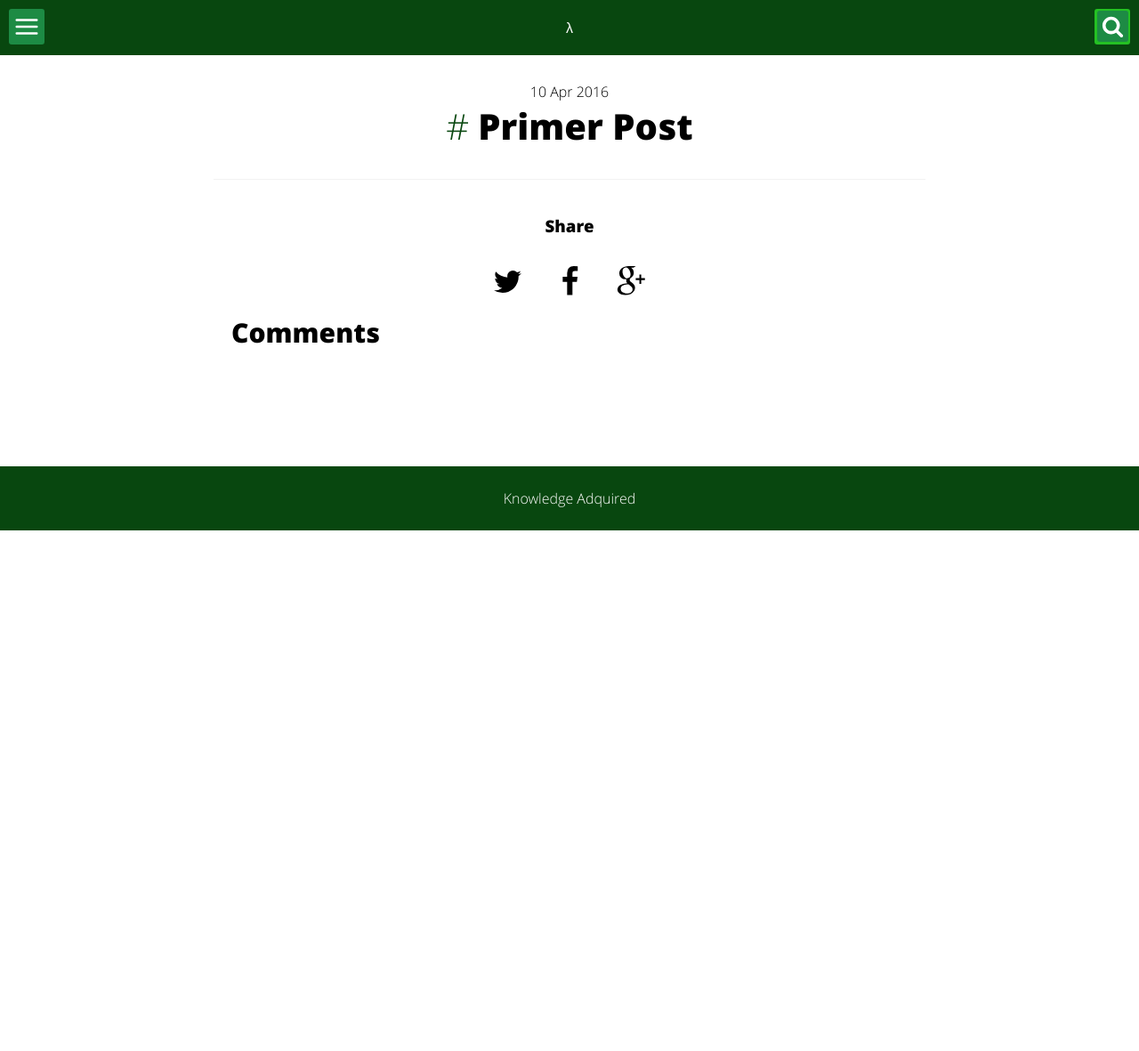
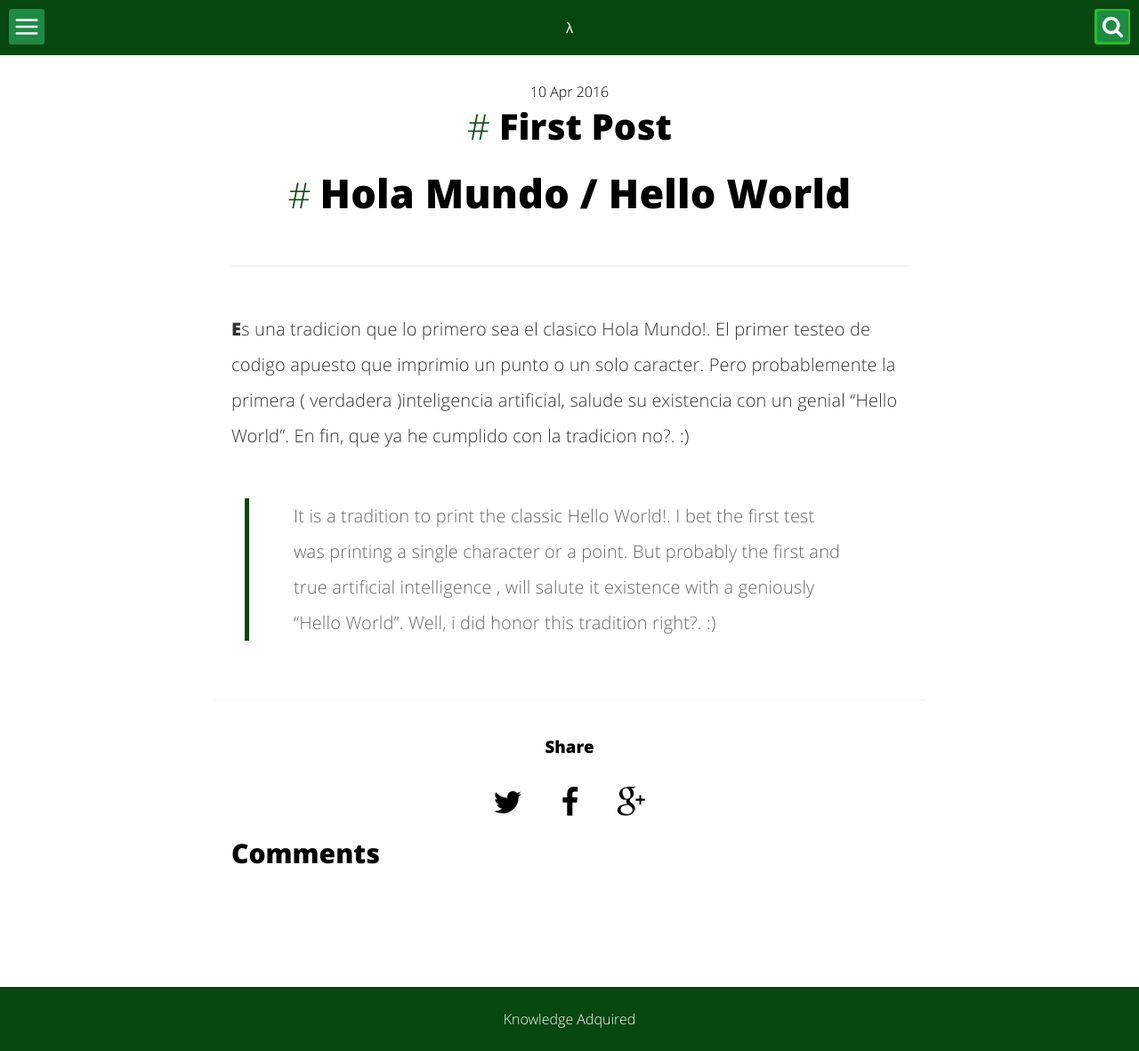
Before and after one commit to momoNorthy/JekyllBlog, a Jekyll site: the page built from _posts/2016-04-10-HelloWorld.md, in a window 1280 px wide. Shown: the whole page at 89% size. Built offline with Jekyll 4.4.1, drawn with Linux system fonts in a browser that asks for light colours; comment, search, counter and statistics services are not loaded; before the commit the page ends 900 px from its top, so only the background shows below that.

Commit message:
Hw
Honor the tradition

```diff
--- a/_posts/2016-04-10-HelloWorld.md
+++ b/_posts/2016-04-10-HelloWorld.md
@@ -1,11 +1,17 @@
 ---
 layout: post
-title:  "Primer Post"
+title:  "First Post"
 image: ''
 date:   2016-04-10 00:06:31
 tags:
 - github
 description: 'Esta es una descripcion generica'
 categories:
-- Hello Word
+- Hello World
 ---
+# Hola Mundo / Hello World
+----
+**E**s una tradicion que lo primero sea el clasico Hola Mundo!. El primer testeo de codigo apuesto que imprimio un punto o un solo caracter. Pero probablemente la primera ( verdadera )inteligencia artificial, salude su existencia con un genial "Hello World". En fin, que ya he cumplido con la tradicion no?. :)
+
+
+> It is a tradition to print the classic Hello World!. I bet the first test was printing a single character or a point. But probably the first and true  artificial intelligence , will salute it existence with a geniously "Hello World". Well, i did honor this tradition right?. :)
```
